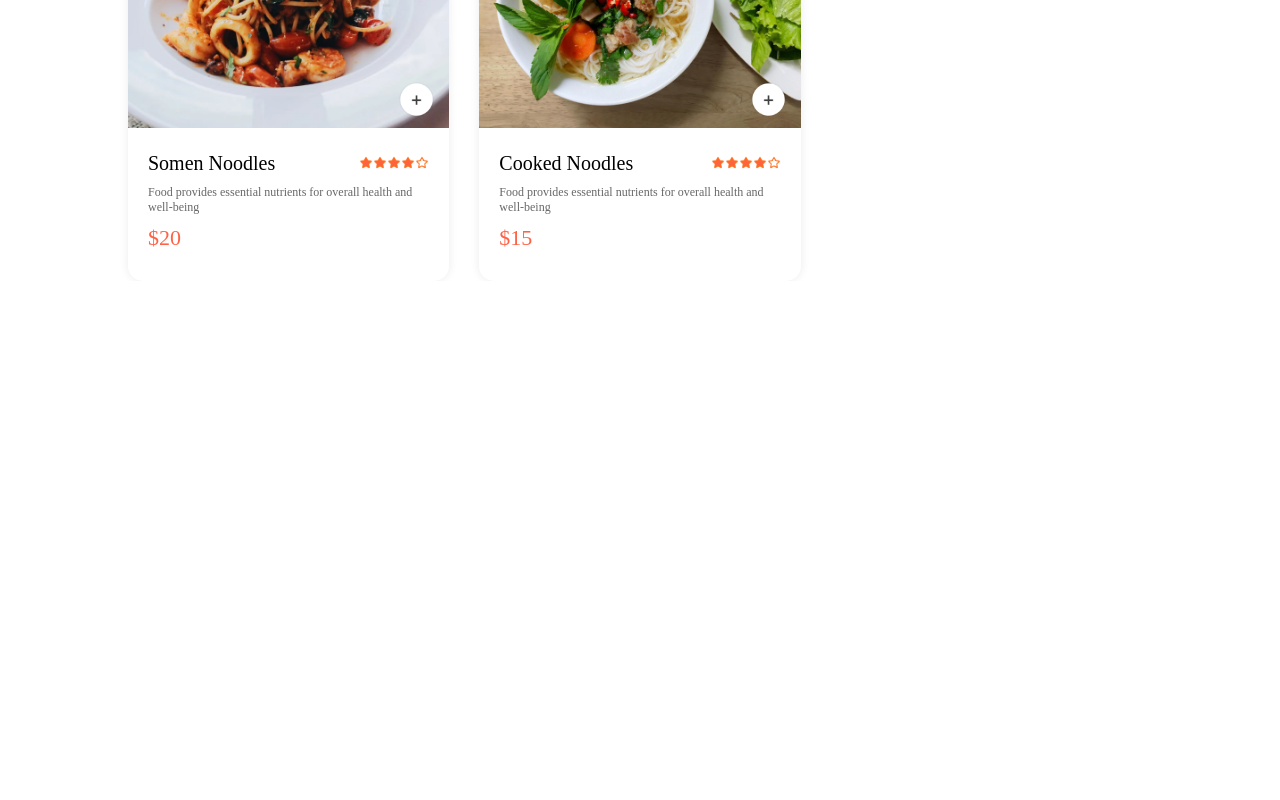
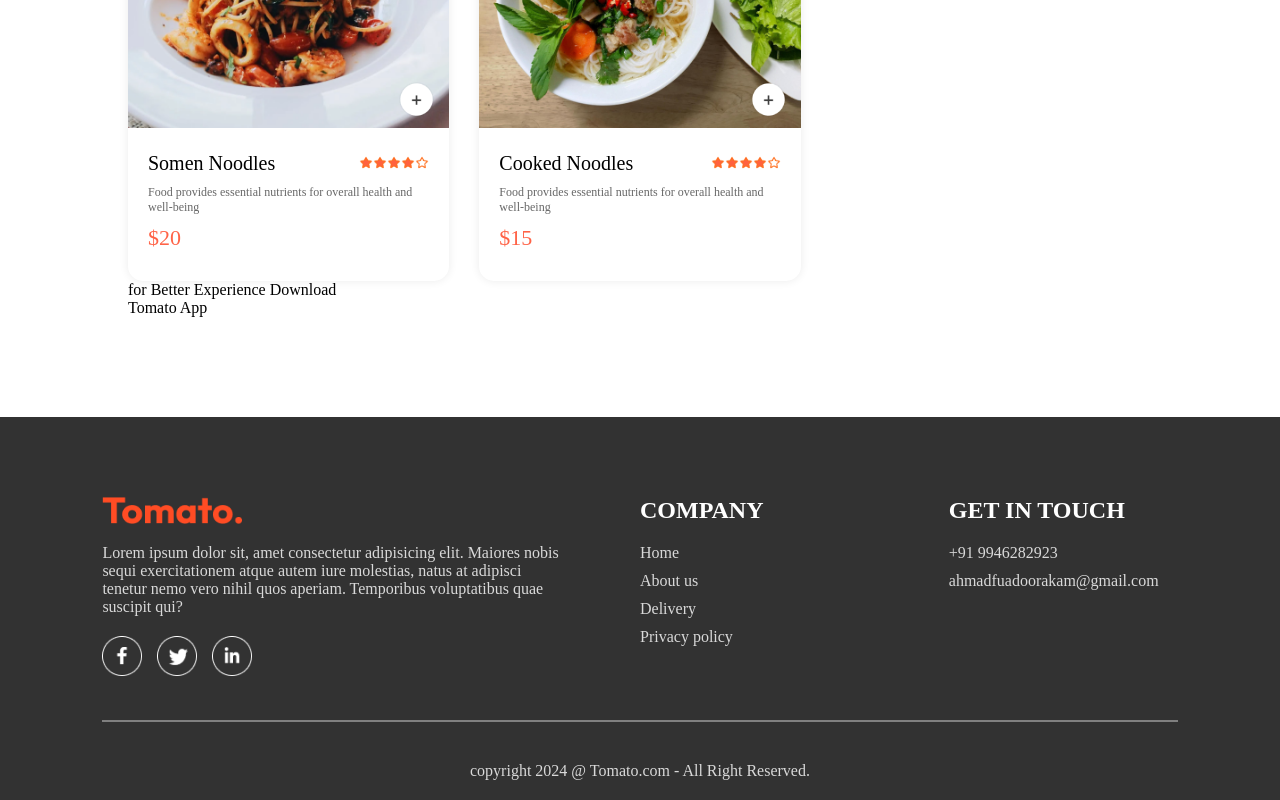
Before and after one commit to fuadofficial/Tomato, a React (Vite) app in the folder client/: page / in a window 1280 px wide. Shown: the part 5644-6444 px from the top of the page. Before the commit the page ends 5925 px from the top, so only its background shows below. Built offline with nearby package versions, Linux system fonts and the light colour scheme; a web font is replaced by a local one.

Commit message:
completed footer section and creating app download component

```diff
--- a/client/src/App.jsx
+++ b/client/src/App.jsx
@@ -1,21 +1,25 @@
-import React from 'react'
-import Navbar from './components/Navbar/Navbar'
-import { Route, Routes } from 'react-router-dom'
-import Home from './pages/Home/Home'
-import Cart from './pages/Cart/Cart'
-import PlaceOrder from './pages/PlaceOrder/PlaceOrder'
+import React from "react";
+import Navbar from "./components/Navbar/Navbar";
+import { Route, Routes } from "react-router-dom";
+import Home from "./pages/Home/Home";
+import Cart from "./pages/Cart/Cart";
+import PlaceOrder from "./pages/PlaceOrder/PlaceOrder";
+import Footer from "./components/Footer/Footer";
 
 const App = () => {
-    return (
-        <div className='app'>
-            <Navbar />
-            <Routes>
-                <Route path='/' element={<Home />} />
-                <Route path='/cart' element={<Cart />} />
-                <Route path='/order' element={<PlaceOrder />} />
-            </Routes>
-        </div>
-    )
-}
+  return (
+    <>
+      <div className="app">
+        <Navbar />
+        <Routes>
+          <Route path="/" element={<Home />} />
+          <Route path="/cart" element={<Cart />} />
+          <Route path="/order" element={<PlaceOrder />} />
+        </Routes>
+      </div>
+      <Footer />
+    </>
+  );
+};
 
-export default App
+export default App;
--- a/client/src/assets/assets.js
+++ b/client/src/assets/assets.js
@@ -156,7 +156,7 @@
   },
   {
     _id: "5",
-    name: "Lasagna Rolls",
+    name: "Lasagna Rolls ",
     image: food_5,
     price: 14,
     description:
--- /dev/null
+++ b/client/src/components/AppDownload/AppDownload.jsx
@@ -0,0 +1,15 @@
+import React from "react";
+import "./AppDownload.css";
+
+const AppDownload = () => {
+  return (
+    <div className="app-download" id="app-download">
+      <p>
+        for Better Experience Download <br />
+        Tomato App
+      </p>
+    </div>
+  );
+};
+
+export default AppDownload;
--- a/client/src/components/FoodDisplay/FoodDisplay.jsx
+++ b/client/src/components/FoodDisplay/FoodDisplay.jsx
@@ -4,12 +4,14 @@
 import FoodItem from "../FoodItem/FoodItem";
 
 const FoodDisplay = ({ category }) => {
+
   const { food_list } = useContext(StoreContext);
   return (
     <div className="food-display" id="food-display">
       <h2>Top dishers near you</h2>
       <div className="food-display-list">
         {food_list.map((item, index) => {
+          if ((category === "All" || category === item.category)) {
             return (
               <FoodItem
                 key={index}
@@ -20,6 +22,7 @@
                 image={item.image}
               />
             );
+          }
         })}
       </div>
     </div>
--- /dev/null
+++ b/client/src/components/Footer/Footer.css
@@ -0,0 +1,56 @@
+.footer {
+  color: #d9d9d9;
+  background-color: #323232;
+  display: flex;
+  flex-direction: column;
+  align-items: center;
+  gap: 20px;
+  padding: 20px 8vw;
+  padding-top: 80px;
+  margin-top: 100px;
+}
+
+.footer-content {
+  width: 100%;
+  display: grid;
+  grid-template-columns: 2fr 1fr 1fr;
+  gap: 80px;
+}
+
+.footer-content-left,
+.footer-content-center,
+.footer-content-right {
+  display: flex;
+  flex-direction: column;
+  align-items: safe;
+  gap: 20px;
+}
+.footer-content-left img {
+  width: 140px;
+}
+
+.footer-content-left li,
+.footer-content-center li,
+.footer-content-right li {
+  list-style: none;
+  margin-bottom: 10px;
+  cursor: pointer;
+}
+
+.footer-content-center h2,
+.footer-content-right h2 {
+  color: #fff;
+}
+
+.footer-social-icons img {
+  width: 40px;
+  margin-right: 15px;
+}
+
+.footer hr {
+  width: 100%;
+  height: 2px;
+  margin: 20px 0;
+  background-color: gray;
+  border: none;
+}
--- a/client/src/components/Footer/Footer.jsx
+++ b/client/src/components/Footer/Footer.jsx
@@ -0,0 +1,48 @@
+import React from "react";
+import "./Footer.css";
+import { assets } from "../../assets/assets";
+
+const Footer = () => {
+  return (
+    <div className="footer" id="footer">
+      <div className="footer-content">
+        <div className="footer-content-left">
+          <img src={assets.logo} alt="" />
+          <p>
+            Lorem ipsum dolor sit, amet consectetur adipisicing elit. Maiores
+            nobis sequi exercitationem atque autem iure molestias, natus at
+            adipisci tenetur nemo vero nihil quos aperiam. Temporibus
+            voluptatibus quae suscipit qui?
+          </p>
+          <div className="footer-social-icons">
+            <img src={assets.facebook_icon} alt="" />
+            <img src={assets.twitter_icon} alt="" />
+            <img src={assets.linkedin_icon} alt="" />
+          </div>
+        </div>
+        <div className="footer-content-center">
+          <h2>COMPANY</h2>
+          <ul>
+            <li>Home</li>
+            <li>About us</li>
+            <li>Delivery</li>
+            <li>Privacy policy</li>
+          </ul>
+        </div>
+        <div className="footer-content-right">
+          <h2>GET IN TOUCH</h2>
+          <ul>
+            <li>+91 9946282923</li>
+            <li>ahmadfuadoorakam@gmail.com</li>
+          </ul>
+        </div>
+      </div>
+      <hr />
+      <p className="footer-copyright">
+        copyright 2024 @ Tomato.com - All Right Reserved.
+      </p>
+    </div>
+  );
+};
+
+export default Footer;
--- a/client/src/pages/Home/Home.jsx
+++ b/client/src/pages/Home/Home.jsx
@@ -3,6 +3,7 @@
 import Header from "../../components/Header/Header";
 import ExploreMenu from "../../components/ExploreMenu/ExploreMenu";
 import FoodDisplay from "../../components/FoodDisplay/FoodDisplay";
+import AppDownload from "../../components/AppDownload/AppDownload";
 
 const Home = () => {
   const [category, setCategory] = useState("All");
@@ -12,6 +13,7 @@
       <Header />
       <ExploreMenu category={category} setCategory={setCategory} />
       <FoodDisplay category={category} />
+      <AppDownload />
     </div>
   );
 };
```
Also changed, not shown: client/src/components/AppDownload/AppDownload.css (added). Lines whose indentation alone changed are shown as unchanged.
